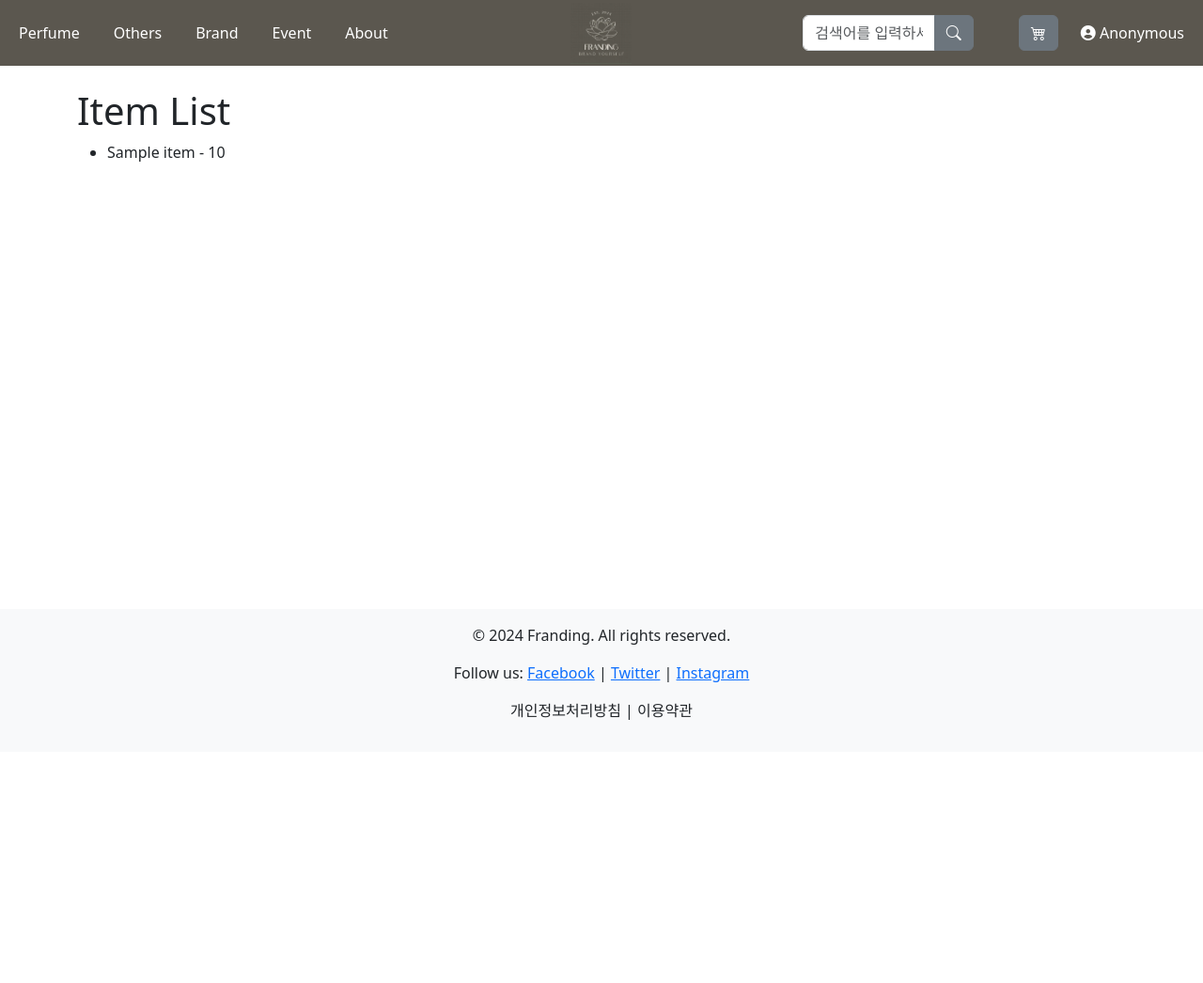
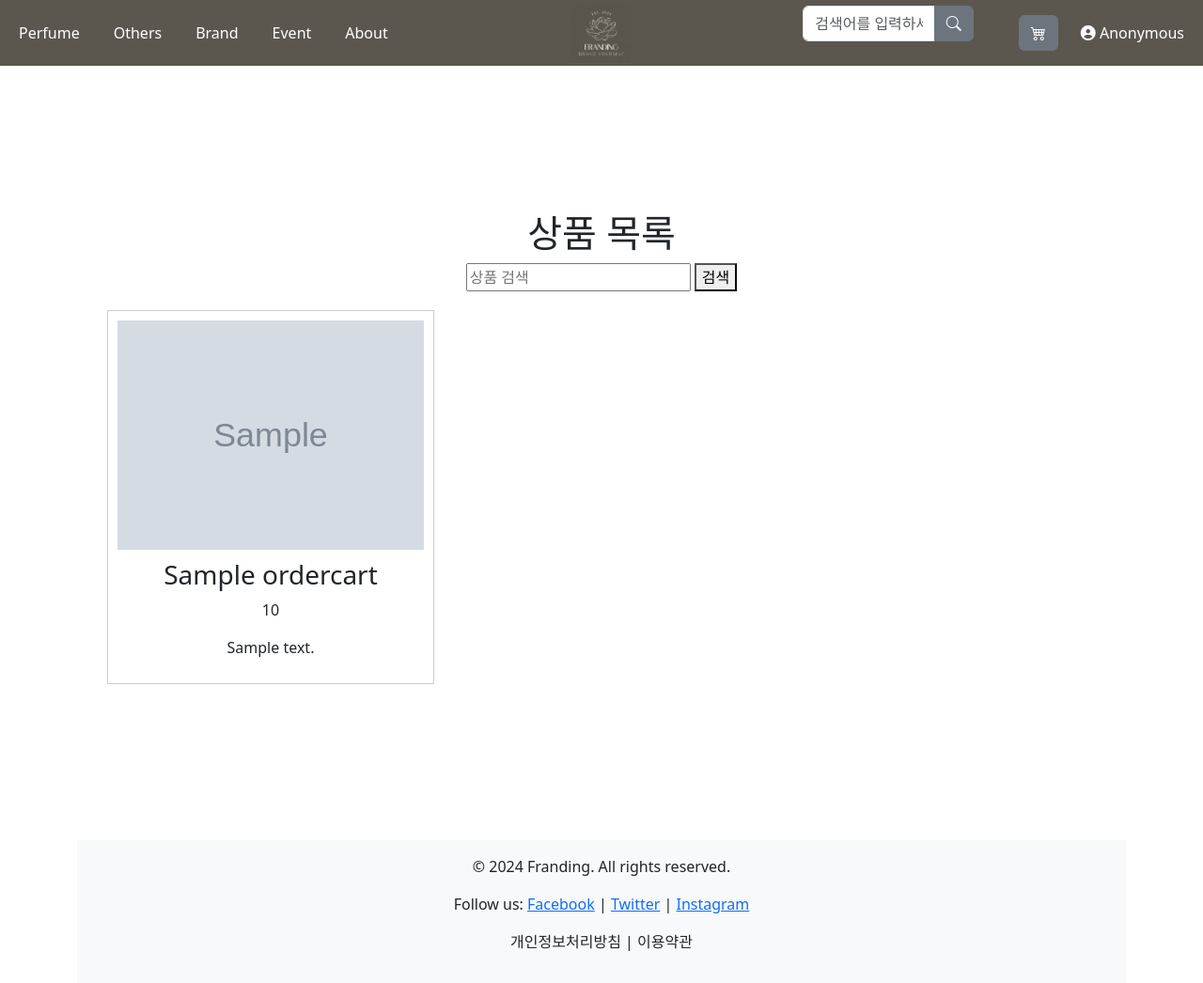
Before and after one commit to choi-jyoon/franding, a Django app: template seller/templates/seller/item_list.html in a window 1280 px wide. Shown: the whole page at 94% size. Before the commit the page ends 766 px from the top, so only its background shows below. Run offline with Django 5.2, Linux system fonts and the light colour scheme; the template is opened without the code that fills it: most values are stand-ins (such as "Sample title", 1, 10 or a date in 2020); grey boxes marked "Sample" are stand-in pictures; some libraries are stand-ins or nearby versions.

Commit message:
상품 목록, 상품 상세 페이지, 상품 등록 폼 기능추가

```diff
--- a/seller/templates/seller/item_confirm_delete.html
+++ b/seller/templates/seller/item_confirm_delete.html
@@ -1,10 +1,10 @@
 {% extends 'base.html' %}
 
 {% block content %}
-<h1>Confirm Delete</h1>
-<p>Are you sure you want to delete "{{ item.name }}"?</p>
+<h1>삭제 확인</h1>
+<p>정말로 상품을 삭제하시겠습니까? "{{ item.name }}"?</p>
 <form method="post">
     {% csrf_token %}
-    <button type="submit">Delete</button>
+    <button type="submit">삭제</button>
 </form>
 {% endblock %}
--- a/seller/templates/seller/item_list.html
+++ b/seller/templates/seller/item_list.html
@@ -1,10 +1,82 @@
 {% extends 'base.html' %}
+{% load humanize %}  <!-- humanize 앱 로드 -->
 
 {% block content %}
-<h1>Item List</h1>
-<ul>
-    {% for item in items %}
-    <li>{{ item.name }} - {{ item.price }}</li>
+<style>
+    .product-grid {
+        display: grid;
+        grid-template-columns: repeat(3, 1fr);
+        gap: 20px;
+        list-style: none;
+    }
+
+    .product-item {
+        border: 1px solid #ccc;
+        padding: 10px;
+        display: flex;
+        flex-direction: column;
+        align-items: center;
+    }
+
+    .product-item img {
+        width: 100%; /* 이미지의 너비를 상품 항목에 맞춤 */
+        height: auto; /* 이미지의 높이를 자동 조절 */
+        margin-bottom: 10px; /* 이미지와 텍스트 사이의 간격 */
+    }
+
+    .pagination {
+        margin-top: 20px;
+        display: flex;
+        justify-content: center;
+    }
+
+    .pagination a {
+        margin: 0 10px;
+    }
+
+    .center-content {
+        display: flex;
+        justify-content: center;
+        align-items: center;
+        height: 100vh;
+        flex-direction: column; /* 요소를 수직으로 배치 */
+    }
+
+    form {
+        margin-bottom: 20px; /* 검색 폼과 아래 요소 사이에 간격을 줍니다. */
+    }
+
+</style>
+
+<div class="center-content">
+    <h1>상품 목록</h1>
+    <form method="GET" action="">
+        <input type="text" name="q" placeholder="상품 검색" value="{{ request.GET.q }}">
+        <button type="submit">검색</button>
+    </form>
+
+<ul class="product-grid">
+    {% for item in object_list %}
+    <li class="product-item">
+        <img src="{{ item.image.url }}" alt="{{ item.name }}" onError="this.onerror=null;this.src='default-image.jpg';">
+        <h3>{{ item.name }}</h3>
+        <p>{{ item.price|intcomma }} </p>
+        <p>{{ item.summary }}</p>
+    </li>
+    {% empty %}
+    <li>상품이 없습니다.</li>
     {% endfor %}
 </ul>
+
+<div class="pagination">
+    {% if is_paginated %}
+        {% if page_obj.has_previous %}
+            <a href="?page={{ page_obj.previous_page_number }}{% if request.GET.q %}&q={{ request.GET.q }}{% endif %}">이전</a>
+        {% endif %}
+        <span>페이지 {{ page_obj.number }} / {{ paginator.num_pages }}</span>
+        {% if page_obj.has_next %}
+            <a href="?page={{ page_obj.next_page_number }}{% if request.GET.q %}&q={{ request.GET.q }}{% endif %}">다음</a>
+        {% endif %}
+    {% endif %}
+</div>
 {% endblock %}
```
Also changed, not shown: seller/forms.py (+35 -35 lines), seller/templates/seller/item_detail.html (+15 -4 lines), seller/templates/seller/item_form.html (+30 -2 lines), seller/templates/seller/seller_index.html (+10 -0 lines), seller/urls.py (+5 -4 lines), seller/views.py (+28 -2 lines).
